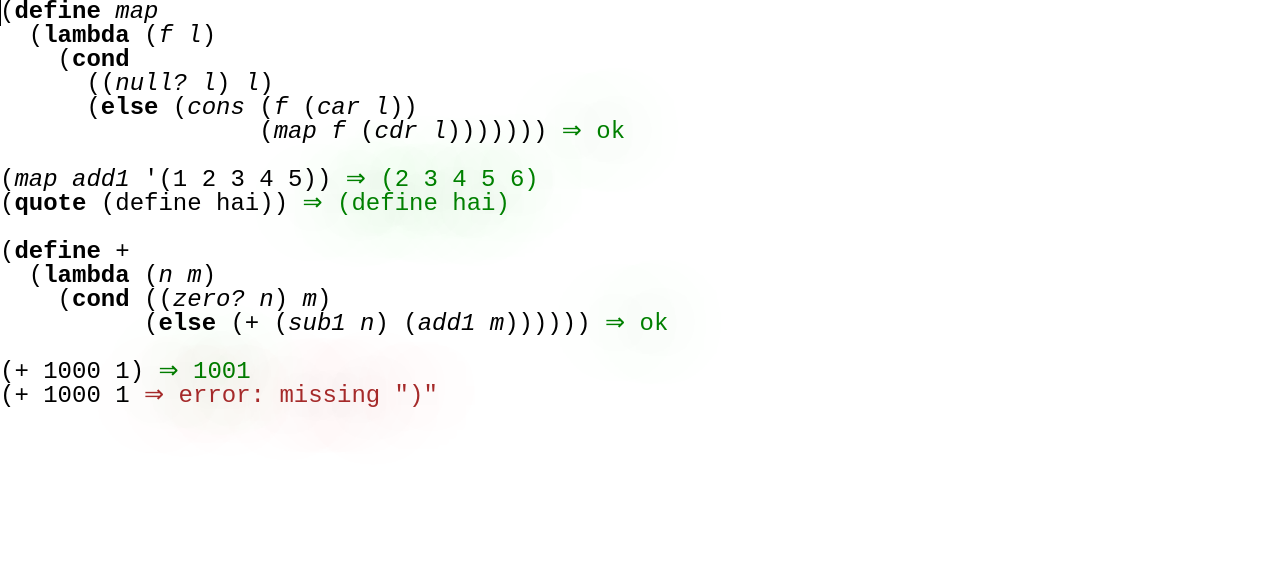
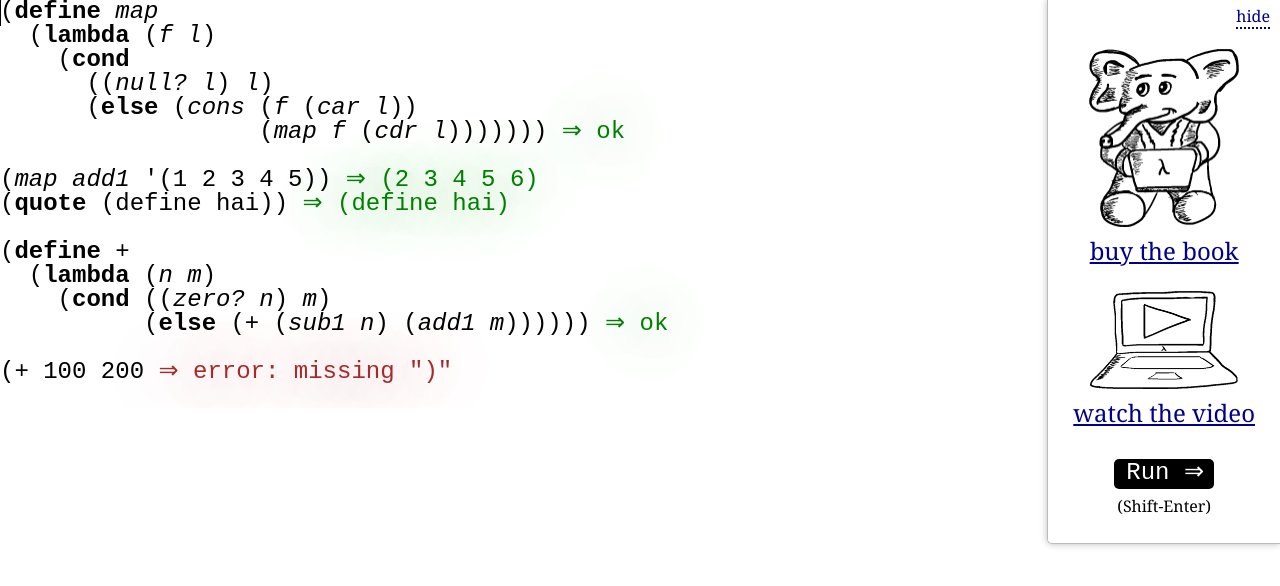
Before and after one commit to keleshev/little-schemer, a plain HTML site: page index.html in a window 1280 px wide. Drawn offline with Linux system fonts and the light colour scheme.

Commit message:
Menu prototype

```diff
--- a/app.js
+++ b/app.js
@@ -12,8 +12,6 @@
     matchBrackets: true
   });
 
-  window.editor = editor;
-
   elements = [];
 
   run = function(editor) {
@@ -25,7 +23,7 @@
       element = document.createElement('span');
       color = result.match(/^error/) ? 'brown' : 'green';
       element.style.color = color;
-      element.style.textShadow = "0px 0px 70px " + color;
+      element.style.textShadow = "0px 0px 60px " + color;
       element.innerText = result;
       element.innerHTML = '&nbsp;&rArr; ' + element.innerHTML;
       editor.addWidget({
@@ -48,4 +46,9 @@
 
   run(editor);
 
+  window.app = {
+    run: run,
+    editor: editor
+  };
+
 }).call(this);
--- a/index.html
+++ b/index.html
@@ -23,8 +23,46 @@
     (cond ((zero? n) m)
           (else (+ (sub1 n) (add1 m))))))
 
-(+ 1000 1)
-(+ 1000 1</textarea>
+(+ 100 200
+</textarea>
+
+    <script>
+      toggle_menu = function () {
+        var menu = document.getElementById('menu');
+        var toggle = document.getElementById('toggle');
+        if (toggle.innerText === 'hide') {
+          menu.style.visibility = 'hidden';
+          toggle.innerText = 'show';
+        } else {
+          menu.style.visibility = '';
+          toggle.innerText = 'hide';
+        }
+      };
+    </script>
+    <small>
+      <a id="toggle" href="javascript:void(0)" onclick="toggle_menu()">hide</a>
+    </small>
+    <div id="menu">
+      <center>
+        <p>
+          <img src="img/elephant.gif" width="150"/>
+          <br />
+          <a href="http://www.amazon.com/exec/obidos/ASIN/0262560992/">
+            buy the book
+          </a>
+        </p>
+        <p>
+          <img src="img/video.gif" width="150"/>
+          <br />
+          <a href="http://www.amazon.com/exec/obidos/ASIN/0262560992/">
+            watch the video
+          </a>
+        </p>
+        <p>
+          <a id="run" href="javascript:void(0)" onclick="app.run(app.editor)">Run &rArr;</a><br /><small>(Shift&#8209;Enter)</small>
+        </p>
+      </center>
+    </div>
     <script src="lib/codemirror.js"></script>
     <script src="lib/vim.js"></script>
     <script src="lib/matchbrackets.js"></script>
--- a/style.css
+++ b/style.css
@@ -1,5 +1,8 @@
 /*body {width: 1000px; margin: auto;}*/
 body {
+    font-size: 24px;
+    font-family: Georgia, serif;
+    #font-family: monospace;
     margin: 0;
     padding: 0;
 }
@@ -9,6 +12,56 @@ body {
     display: inline;
 }
 
+#menu {
+    padding: 25px 25px 0px 25px;
+    position: absolute;
+    margin-left: 80%;
+    #width: 225px;
+    #height: 500px;
+    top: 0;
+    right: 0;
+    z-index: 1000;
+    border-left: 1px solid #bbb;
+    border-bottom: 1px solid #bbb;
+    border-radius: 0 0 0 5px;
+    box-shadow: 0px 0px 7px #bbb;
+    text-align: center;
+}
+
+#run {
+    font-size: 24px;
+    #font-family: Georgia, serif;
+    font-family: monospace;
+
+    background-color: black;
+    color: white;
+    text-decoration: none;
+    padding: 0px 10px 3px 12px;
+    border-radius: 5px;
+}
+
+#run:hover {
+    background-color: green;
+}
+
+#toggle {
+    position: absolute;
+    right: 10px;
+    top: 5px;
+    text-decoration: none;
+    border-bottom: 2px dotted;
+    z-index: 2000;
+}
+
+a {
+    color: darkblue;
+}
+
+small {
+    font-size: 16px;
+    bottom: 1px;
+
+}
 
 .CodeMirror-lines {
   padding: 0px 0; /* Vertical padding around content */
@@ -89,3 +142,12 @@ div.CodeMirror span.CodeMirror-nonmatchingbracket {color: red;}
   border-left: 2px solid black;
   margin-left: -1px;
 }
+/* auto-resizing */
+.CodeMirror {
+  border: 0px solid #eee;
+  height: auto;
+}
+.CodeMirror-scroll {
+  overflow-y: hidden;
+  overflow-x: auto;
+}
```
Also changed, not shown: img/elephant.gif (added), img/video.gif (added), 1 other file.
